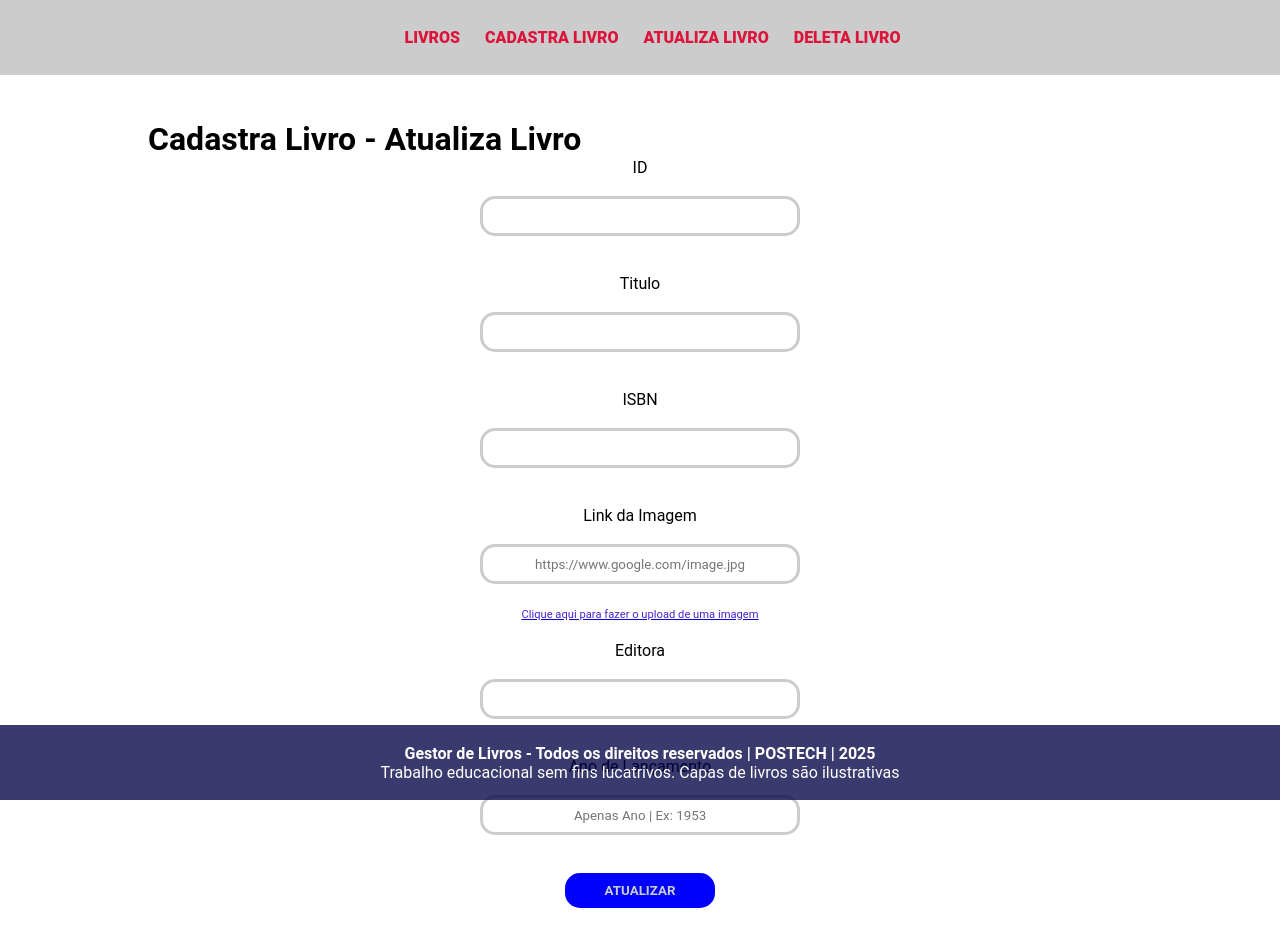
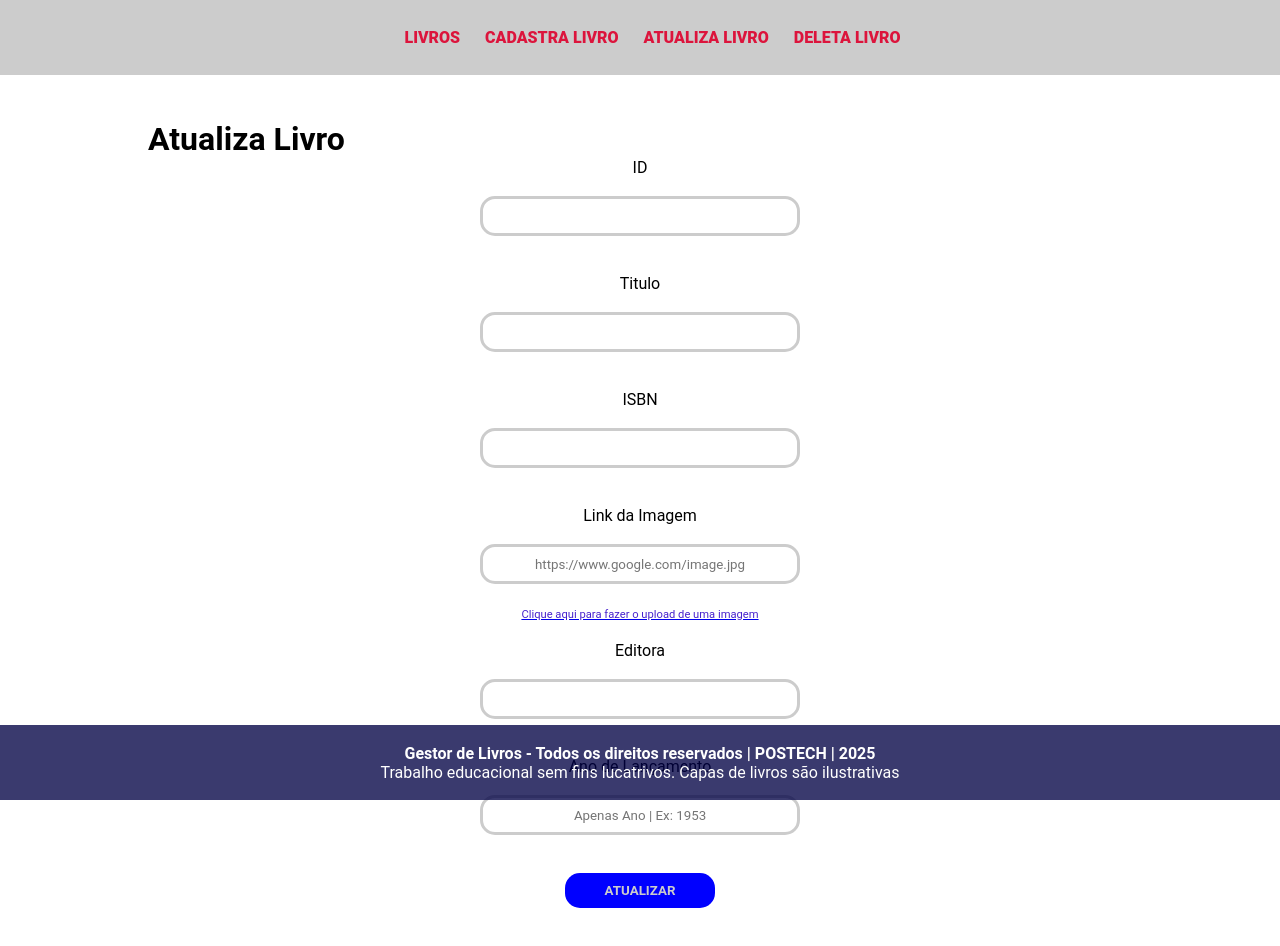
Before and after one commit to lucasvida/pos-desafio-biblioteca, a plain HTML site: page frontend/pages/atualiza-livro.html in a window 1280 px wide. Shown: the top 946 px of the page. Drawn offline with Linux system fonts and the light colour scheme; no server answers.

Commit message:
Ajuste nos textos

```diff
--- a/frontend/pages/atualiza-livro.html
+++ b/frontend/pages/atualiza-livro.html
@@ -5,7 +5,7 @@
     <meta charset="UTF-8">
     <meta name="viewport" content="width=device-width, initial-scale=1.0">
     <link rel="stylesheet" href="../assets/css/style.css">
-    <title>Gestor Biblioteca</title>
+    <title>Gestor Biblioteca - Atualiza Livro</title>
 </head>
 <header>
     <nav class="menu">
@@ -19,7 +19,7 @@
 </header>
 <main>
     <div class="container">
-        <h1>Cadastra Livro - Atualiza Livro</h1>
+        <h1>Atualiza Livro</h1>
         <form id="atualiza-livro">
             <label for="ID do Livro">ID</label><br>
             <input type="text" name="id" id="id"><br><br>
```
